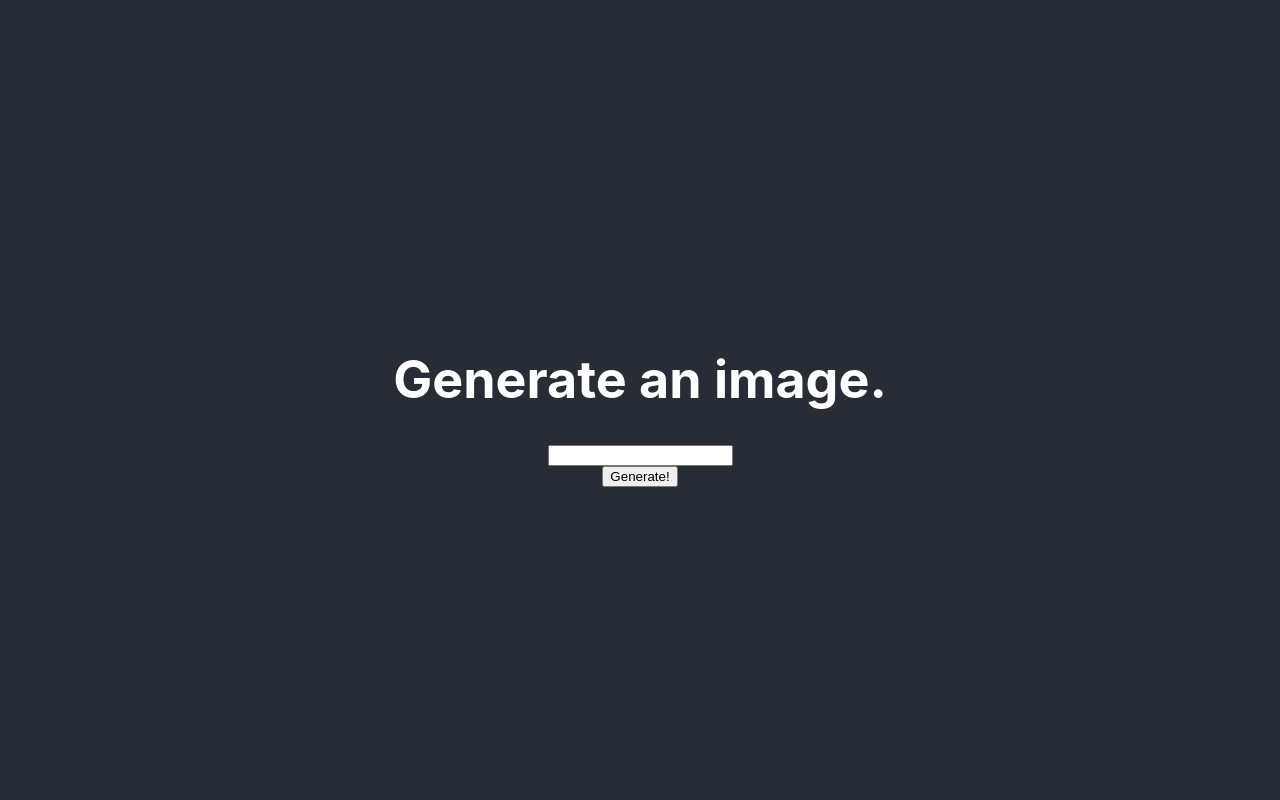
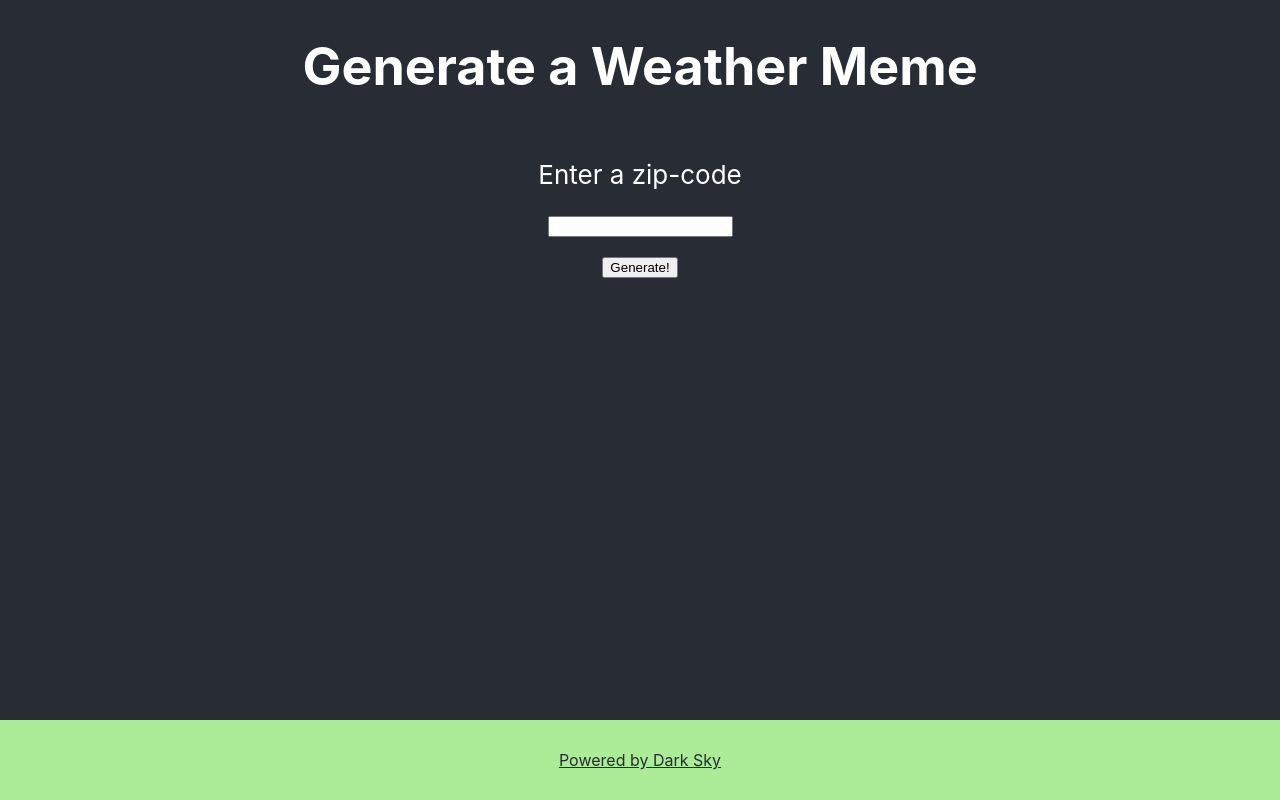
Before and after one commit to calebadeyemi/weathermemegenerator, a React (Create React App) app: page / in a window 1280 px wide. Built offline with nearby package versions, Linux system fonts and the light colour scheme.

Commit message:
Add classes

```diff
--- a/src/App.css
+++ b/src/App.css
@@ -1,33 +1,50 @@
-.App {
+
+.Body {
+  display: flex;
+  flex-direction: column;
+  background-color: #282c34;
+  min-height: 100vh;
   text-align: center;
+  color: white;
 }
 
-.App-logo {
-  animation: App-logo-spin infinite 20s linear;
-  height: 40vmin;
-  pointer-events: none;
-}
-
-.App-header {
-  background-color: #282c34;
-  min-height: 100vh;
+.Form {
   display: flex;
   flex-direction: column;
   align-items: center;
   justify-content: center;
   font-size: calc(10px + 2vmin);
-  color: white;
 }
 
-.App-link {
-  color: #61dafb;
+.Presenter {
+  display: flex;
+  flex-direction: column;
+  align-items: center;
+  justify-content: center;
+  font-size: calc(10px + 2vmin);
 }
 
-@keyframes App-logo-spin {
-  from {
-    transform: rotate(0deg);
-  }
-  to {
-    transform: rotate(360deg);
-  }
+.ZipBox {
+  margin-bottom: 20px;
 }
+
+.Footer {
+  display: flex;
+  flex-direction: row;
+  align-items: center;
+  justify-content: center;
+  background-color: #aceb98;
+  height: calc(0.1 * 100vh);
+  margin-top: auto;
+}
+
+.Footer .Link {
+  color: #282c34;
+}
+
+.Meme {
+ /*
+  The meme should be an image or gif overlaid with text
+  Something like a "card"
+  */
+}
--- a/src/App.js
+++ b/src/App.js
@@ -1,18 +1,39 @@
 import React, { Component } from 'react';
 import './App.css';
+import Meme from './Meme';
 
 class App extends Component {
-  render() {
-    return (
-      <div className="App">
-        <header className="App-header">
-            <h1>Generate an image.</h1>
-            <input type={"text"}  pattern="[0-9]*"/>
-            <button> Generate! </button>
-        </header>
-      </div>
-    );
-  }
+    constructor(props) {
+        super(props)
+        this.state = { generatedMeme: null, zipcode: null }
+    }
+
+    handleGenerateMeme() {
+        this.setState({ generatedMeme: <div>hi</div> } )
+    }
+
+    handleReset() {
+        this.setState({ generatedMeme: null, zipcode: null })
+    }
+
+    render() {
+        return (
+            <div className="Body">
+                <div className="Form">
+                    <h1>Generate a Weather Meme</h1>
+                    <p>Enter a zip-code</p>
+                    <input type="text" className="ZipBox"  pattern="[0-9][0-9][0-9][0-9][0-9]"/>
+                    <button className="Button" onClick={this.handleGenerateMeme}>Generate!</button>
+                </div>
+                <div className="Presenter">
+                    {this.state.generatedMeme && <button className="Button" onClick={this.handleReset}>reset!</button>}
+                </div>
+                <footer className="Footer">
+                    <a  className="Link" href="https://darksky.net/poweredby/">Powered by Dark Sky</a>
+                </footer>
+            </div>
+        );
+    }
 }
 
 export default App;
--- /dev/null
+++ b/src/Meme.js
@@ -0,0 +1,10 @@
+import React, { Component } from 'react';
+import './App.css';
+
+class Meme extends Component {
+    render() {
+        return(<div><p className="Meme">I'm a Meme!</p></div>)
+    }
+}
+
+export default Meme;
```
